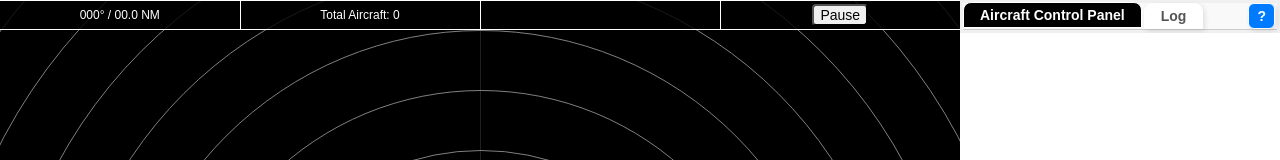
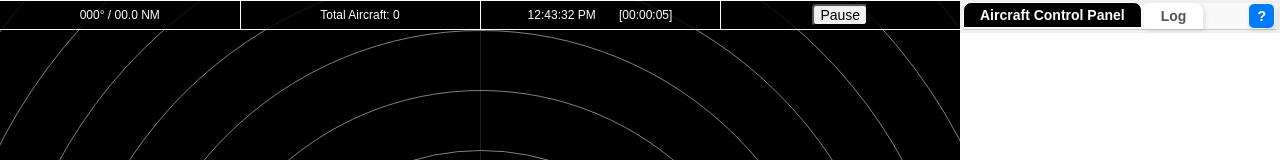
Before and after one commit to GulatiDeep/Radsim, a plain HTML site: page index.html in a window 1280 px wide. Shown: the top 160 px of the page. Drawn offline with Linux system fonts and the light colour scheme.

Commit message:
Timer added

```diff
--- a/index.html
+++ b/index.html
@@ -26,7 +26,8 @@
                             Total Aircraft: 0<!-- Aircraft Count Display -->
                         </td>
                         <td class="table-cell">
-
+                            <span id="currentTime" style="margin-right: 20px; "></span>
+                            <span id="runningTime"></span>
                         </td>
                         <td class="table-cell">
                             <button id="pauseButton" class="control-button">Pause</button>
--- a/radar.js
+++ b/radar.js
@@ -575,28 +575,40 @@ document.getElementById('label').addEventListener('click', () => {
     });
 });
 
-// //Event listener to Toggle the visibility of history dots and update the button's appearance
-// document.getElementById('historyDots').addEventListener('click', () => {
-//     // Toggle the visibility state
-//     historyDotsVisible = !historyDotsVisible;
+//To display current time on the radar scope
+// function updateRunningTime() {
+//     const now = new Date();
+//     const timeString = now.toLocaleTimeString();
+//     document.getElementById("runningTime").textContent = `Time: ${timeString}`;
+// }
 
-//     // Get the history button element
-//     const historyButton = document.getElementById('historyDots');
+// // Call it immediately to display time right away
+// updateRunningTime();
 
-//     // Update the button's appearance based on the current state
-//     if (historyDotsVisible) {
-//         historyButton.classList.add('active');
-//         historyButton.classList.remove('inactive');
-//         updateStatusBar('→ History Dots Visible');
-//     } else {
-//         historyButton.classList.add('inactive');
-//         historyButton.classList.remove('active');
-//         updateStatusBar('→ History Dots Hidden');
-//     }
+// // Then update every second
+// setInterval(updateRunningTime, 1000);
+const startTime = Date.now();
 
-//     // Immediately apply the visibility change by updating all blips
-//     aircraftBlips.forEach(blip => blip.updateHistoryDots());
-// });
+function updateTimeDisplays() {
+    const now = new Date();
+    const currentTimeStr = now.toLocaleTimeString();
+    document.getElementById("currentTime").textContent = `${currentTimeStr}`;
+
+    const elapsedMs = Date.now() - startTime;
+    const totalSeconds = Math.floor(elapsedMs / 1000);
+
+    const hours = String(Math.floor(totalSeconds / 3600)).padStart(2, '0');
+    const minutes = String(Math.floor((totalSeconds % 3600) / 60)).padStart(2, '0');
+    const seconds = String(totalSeconds % 60).padStart(2, '0');
+
+    document.getElementById("runningTime").textContent = `[${hours}:${minutes}:${seconds}]`;
+}
+
+// Call immediately so it's visible at start
+updateTimeDisplays();
+
+// Then update both every second
+setInterval(updateTimeDisplays, 1000);
 
 
 // Attach event listeners to track window resizing or zooming
```
